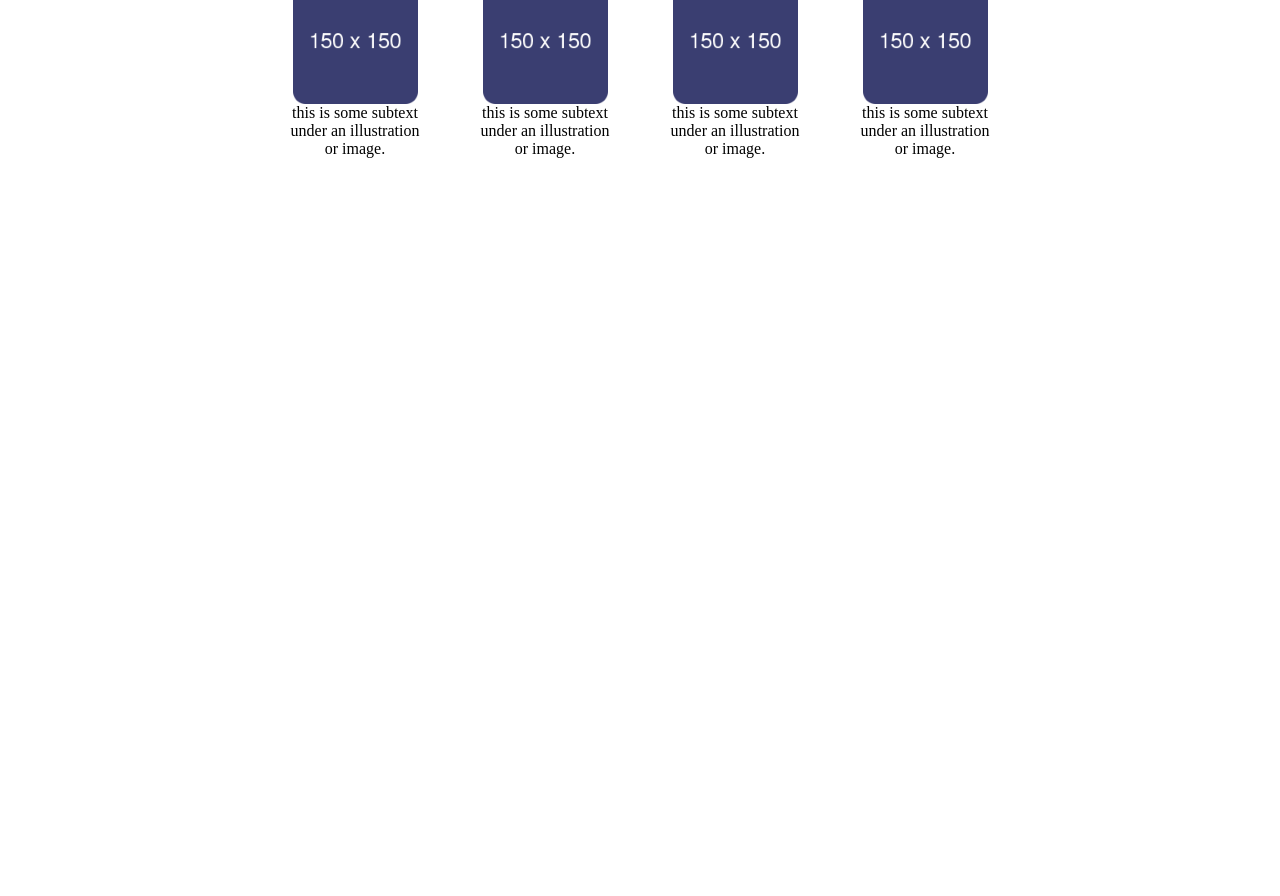
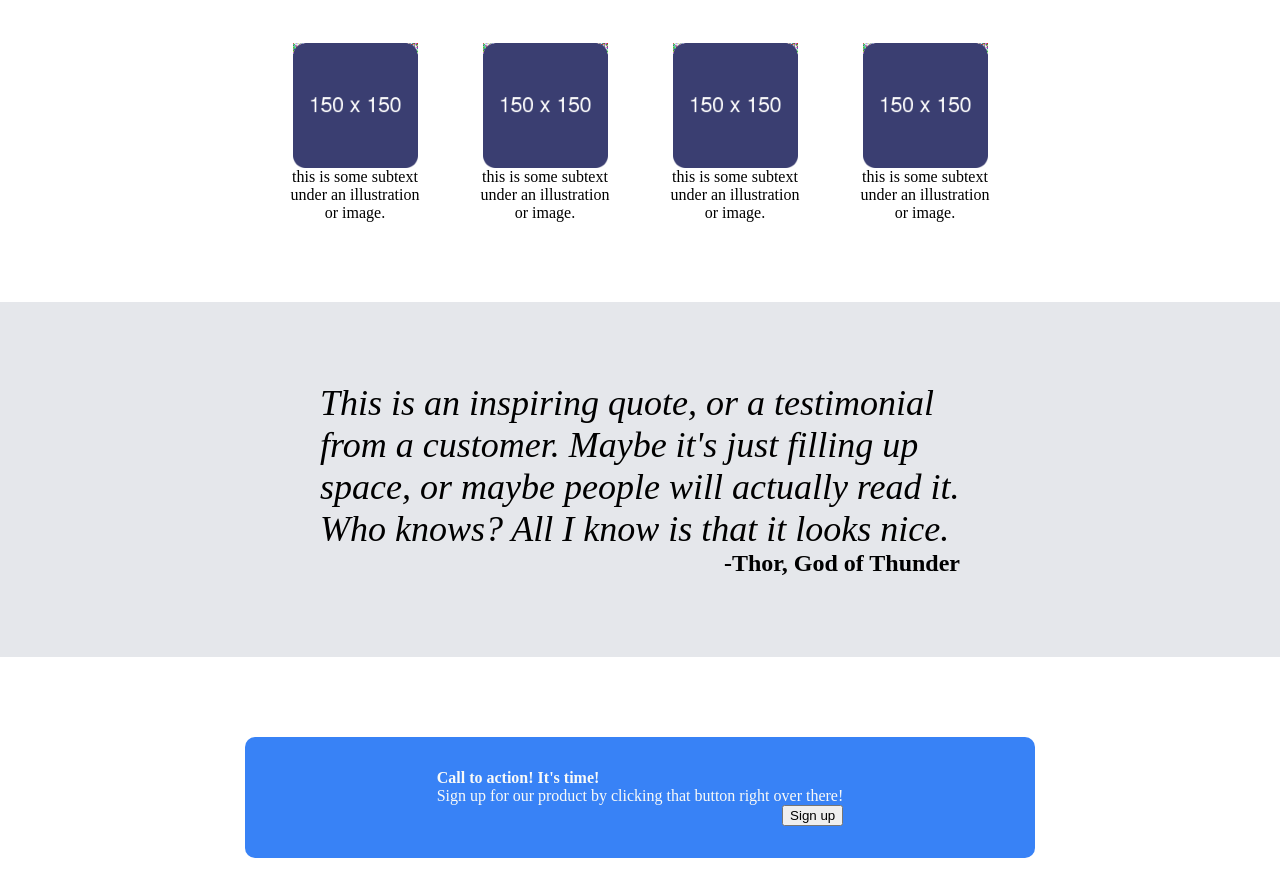
Before and after one commit to dgarrido1/project-landing-page, a plain HTML site: page index.html in a window 1280 px wide. Shown: the part 542-1438 px from the top of the page. Before the commit the page ends 800 px from the top, so only its background shows below. Drawn offline with Linux system fonts and the light colour scheme.

Commit message:
Added more sections. More work needed

```diff
--- a/index.html
+++ b/index.html
@@ -51,5 +51,28 @@
                 </div>
             </div>
     </main>
+    <section class="quotes">
+        <div class="container2">
+            <div class="text1">
+                This is an inspiring quote, or a testimonial from a customer. Maybe it's just filling up space, or maybe people will actually read it. Who knows? All I know is that it looks nice.
+            </div>
+            <div class="text2">
+                -Thor, God of Thunder
+            </div>
+        </div>
+    </section>
+    <section class="action">
+        <div class="container3">
+            <div class="cta1">
+                Call to action! It's time!
+            </div>
+            <div class="cta2">
+                Sign up for our product by clicking that button right over there!
+            </div>
+            <button class="cta3">
+                Sign up
+            </button>
+        </div>
+    </section>
 </body>
 </html>
--- a/styles.css
+++ b/styles.css
@@ -13,7 +13,7 @@ ul, li {
 .header {
     background-color: #1F2937;
     color: #F9FAF8;
-    padding-bottom: 2rem;
+    padding-bottom: 6rem;
 }
 
 .navbar {
@@ -79,6 +79,7 @@ ul, li {
     display: flex;
     flex-direction: column;
     align-items: center;
+    margin-bottom: 5rem;
 }
 
 .main h2 {
@@ -111,3 +112,63 @@ ul, li {
     max-width: 140px;
     text-align: center;
 }
+
+.quotes {
+    display: flex;
+    flex-direction: column;
+    align-items: center;
+    background-color: #E5E7EB;
+    padding: 5rem 0;
+}
+
+.container2 {
+    display: flex;
+    flex-direction: column;
+    max-width: 50%;
+}
+
+.text1 {
+    font-size: 36px;
+    font-style: italic;
+    font-weight: lighter;
+}
+
+.text2 {
+    display: flex;
+    justify-content: flex-end;
+    font-weight: bold;
+    font-size: 24px;
+}
+.action {
+    display: flex;
+    flex-direction: column;
+    justify-content: space-around;
+    align-items: center;
+    padding: 5rem 0;
+}
+
+.container3 {
+    display: flex;
+    flex-direction: column;
+    background-color: #3882F6;
+    padding: 2rem 12rem;
+    border-radius: 10px;
+}
+
+.cta1 {
+    display: flex;
+    color: #F9FAF8;
+    font-weight: bold;
+}
+
+.cta2 {
+    color: #F9FAF8;
+    font-size: 16px;
+    font-weight: lighter;
+}
+
+.cta3 {
+    display: flex;
+    align-self: flex-end;
+    justify-content: flex-end;
+}
```
